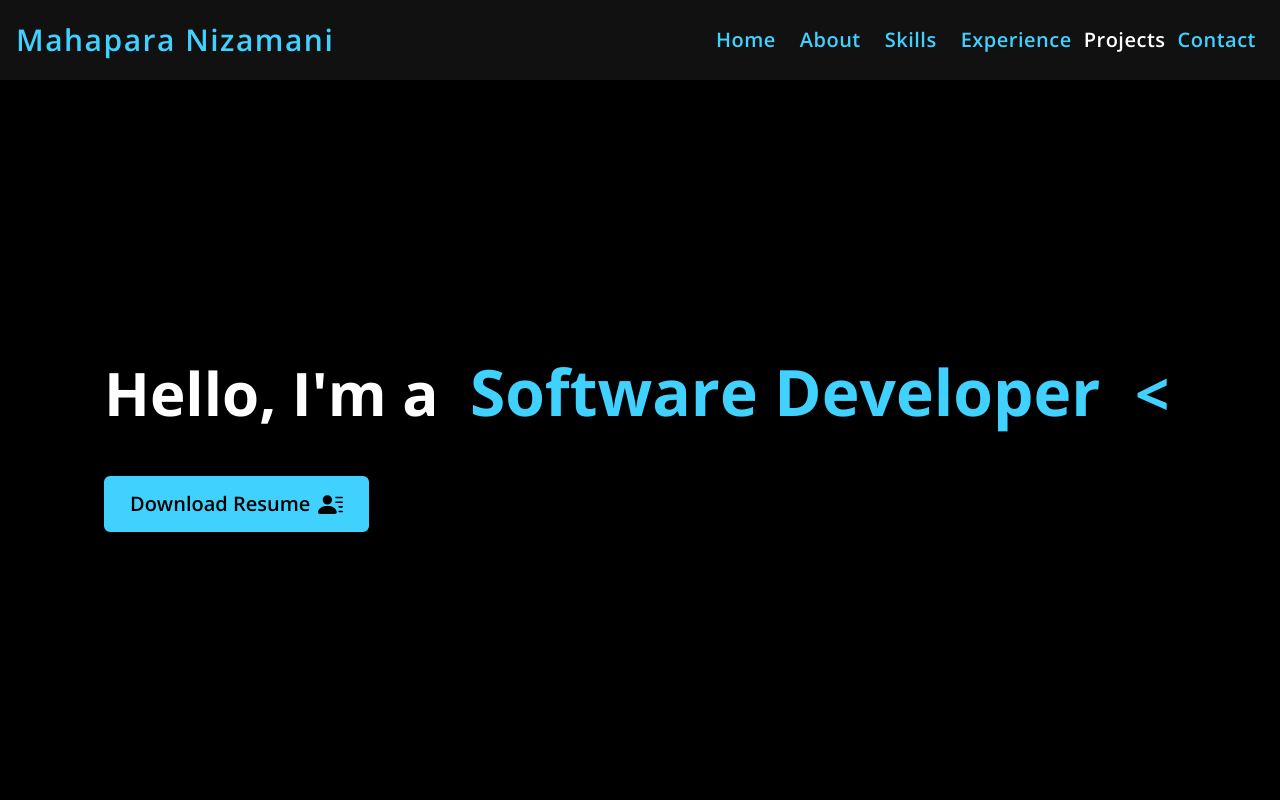
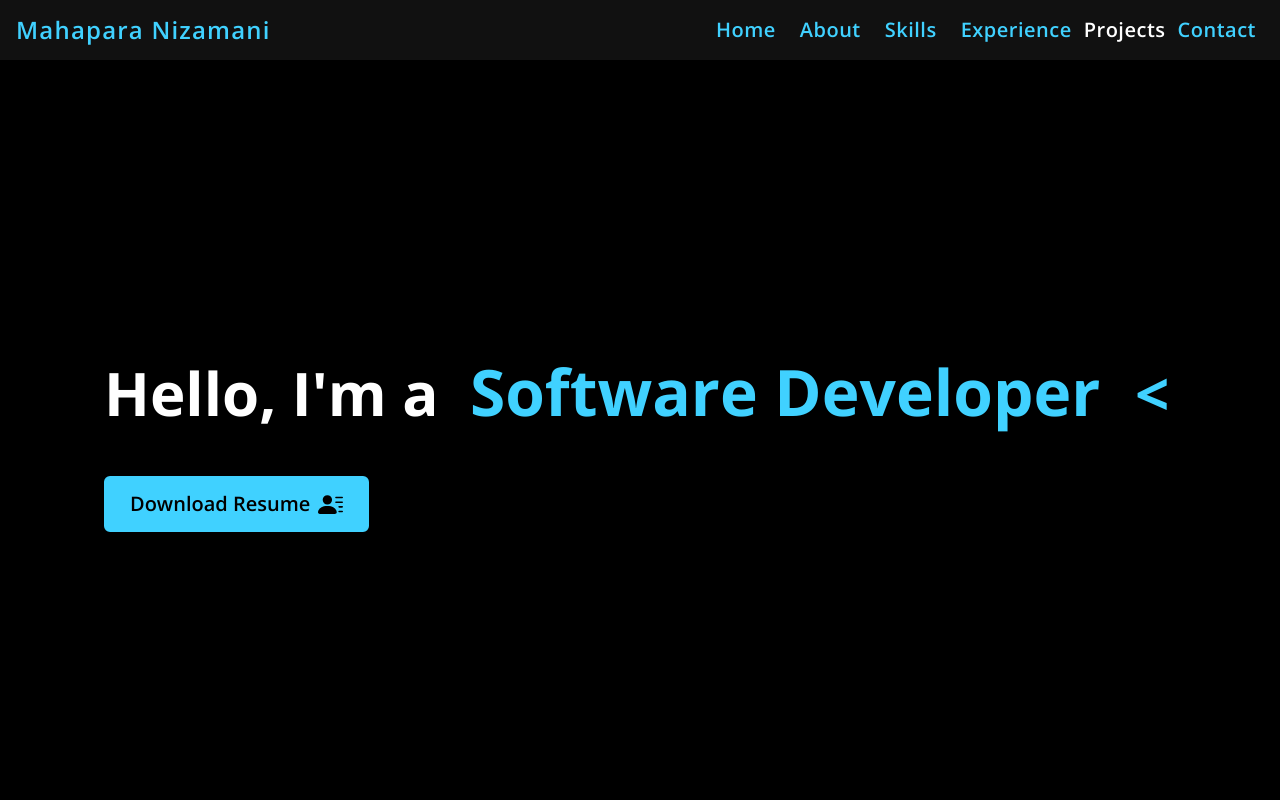
Before and after one commit to mahapara24/portfolio, a React (Vite) app: page /projects in a window 1280 px wide. Shown: the top 800 px of the page. Built offline with nearby package versions, Linux system fonts and the light colour scheme.

Commit message:
colors update

```diff
--- a/src/components/Header/Hearder.jsx
+++ b/src/components/Header/Hearder.jsx
@@ -8,9 +8,9 @@ const Header = () => {
 
   return (
     <header className="flex  flex-col z-50 fixed top-0 w-full bg-dark-gray/10">
-      <div className="overflow-hidden flex justify-between items-center py-2 px-2 h-20 bg-dark-gray">
+      <div className="overflow-hidden flex justify-between items-center py-2 px-2 h-[60px] bg-dark-gray">
         <div>
-          <h1 className="tracking-wider ml-2 text-xl font-medium sm:text-3xl text-custom-red sm:font-semibold">
+          <h1 className="tracking-wider ml-2 text-lg font-medium sm:text-2xl text-custom-red sm:font-semibold">
             Mahapara Nizamani
           </h1>{" "}
         </div>
--- a/src/components/Project/Projects.jsx
+++ b/src/components/Project/Projects.jsx
@@ -131,7 +131,7 @@ const Projects = () => {
               />
 
               <div className="flex-1 project-content p-4 sm:p-6">
-                <h3 className="text-white text-lg sm:text-xl font-semibold mb-2">
+                <h3 className="text-custom-red text-lg sm:text-2xl font-semibold mb-2">
                   {portfolio.title}
                 </h3>
                 <p className="text-white mb-4 text-sm sm:text-base">
```
